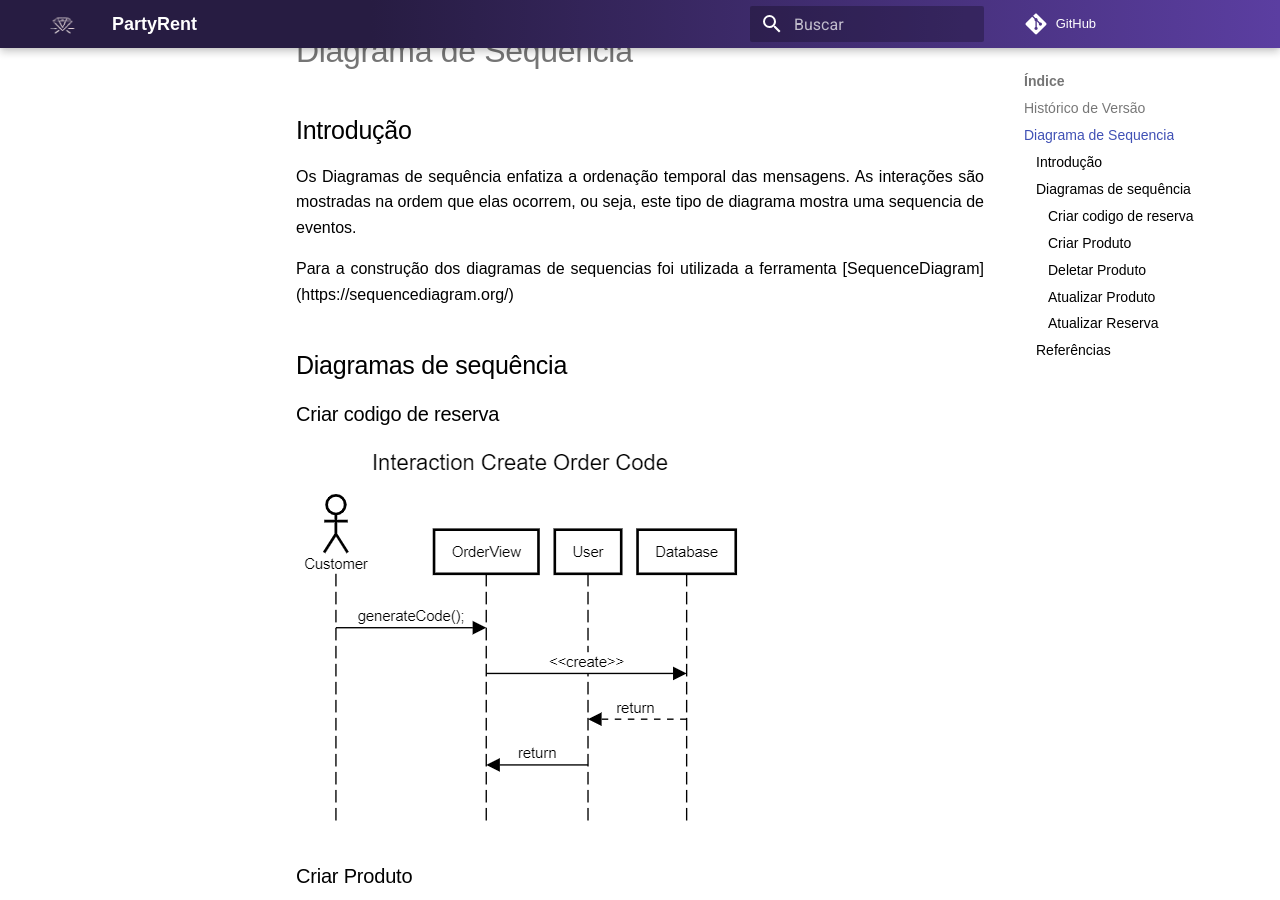
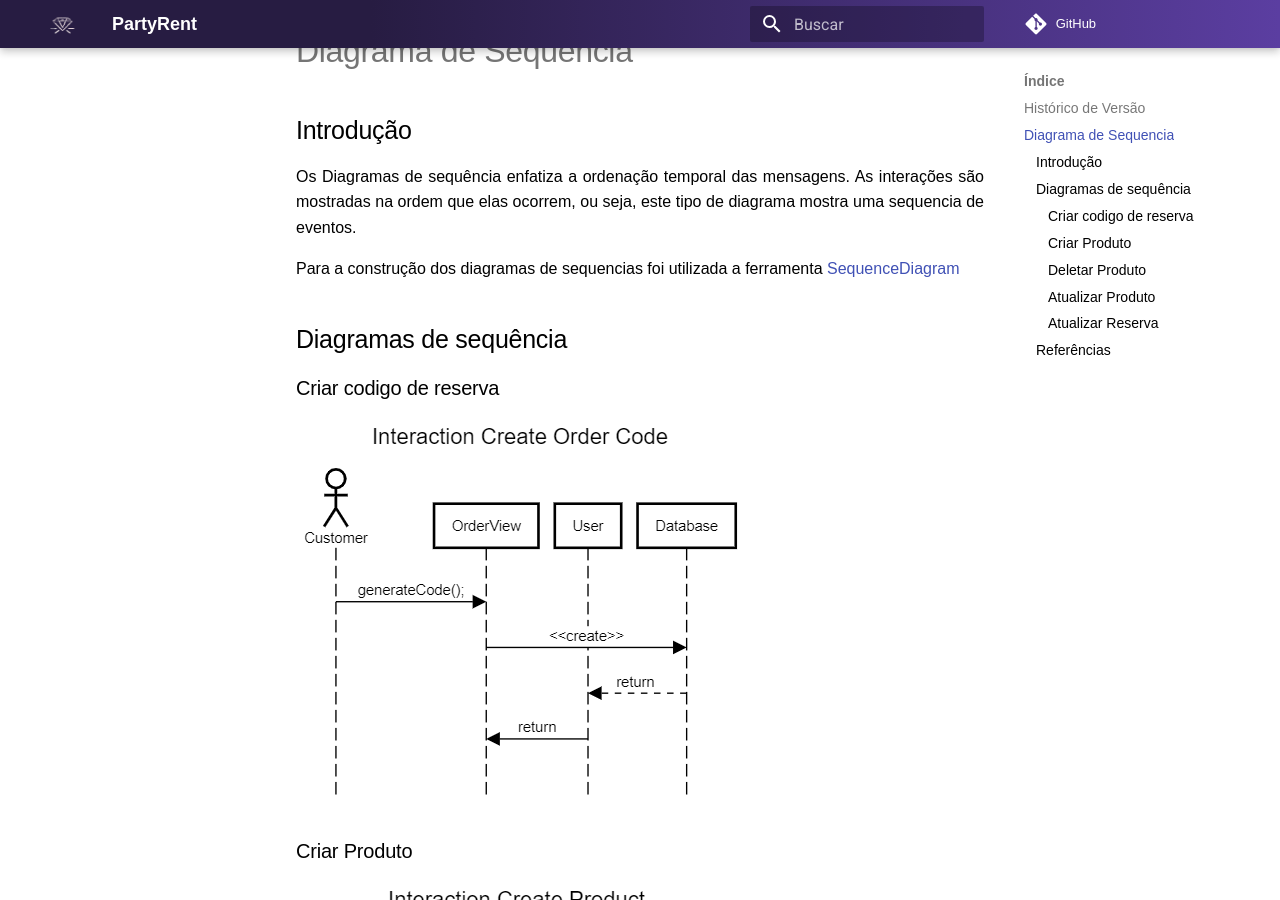
Before and after one commit to UnBArqDsw2021-2/2021.2_G7_-AluguelKitsFesta, an MkDocs documentation site: the page built from docs/modelagem/diagramadesequencia.md, in a window 1280 px wide and 900 px high, scrolled down 350 px. Built offline with MkDocs 1.6.1 and Material for MkDocs 9.7.7, drawn with Linux system fonts in a browser that asks for light colours; comment, search, counter and statistics services are not loaded; some of the changed text lies outside the part shown.

Commit message:
Update diagramadesequencia.md

```diff
--- a/docs/modelagem/diagramadesequencia.md
+++ b/docs/modelagem/diagramadesequencia.md
@@ -12,7 +12,7 @@
 
 <p align="justify">Os Diagramas de sequência enfatiza a ordenação temporal das mensagens. As interações são mostradas na ordem que elas ocorrem, ou seja, este tipo de diagrama mostra uma sequencia de eventos. </p>
 
-<p align="justify"> Para a construção dos diagramas de sequencias foi utilizada a ferramenta  [SequenceDiagram](https://sequencediagram.org/) </p>
+Para a construção dos diagramas de sequencias foi utilizada a ferramenta  [SequenceDiagram](https://sequencediagram.org/)
 
 ## Diagramas de sequência
 
@@ -33,7 +33,6 @@
 
 ## Referências
 
-<ul align="justify">
-    <li>Instructions and Examples. disponível em <https://sequencediagram.org/instructions.html> </li>
-    <li>SERRANO, Milene. Diagrama de sequencia, 2022. Material apresentado na Disciplina de Arquitetura e Desenho de Software do curso de engenharia de software da UnB, FGA</li>
-</ul>
+ >Instructions and Examples. disponível em <https://sequencediagram.org/instructions.html>
+ >
+ >SERRANO, Milene. Diagrama de sequencia, 2022. Material apresentado na Disciplina de Arquitetura e Desenho de Software do curso de engenharia de software da UnB, FGA
```
